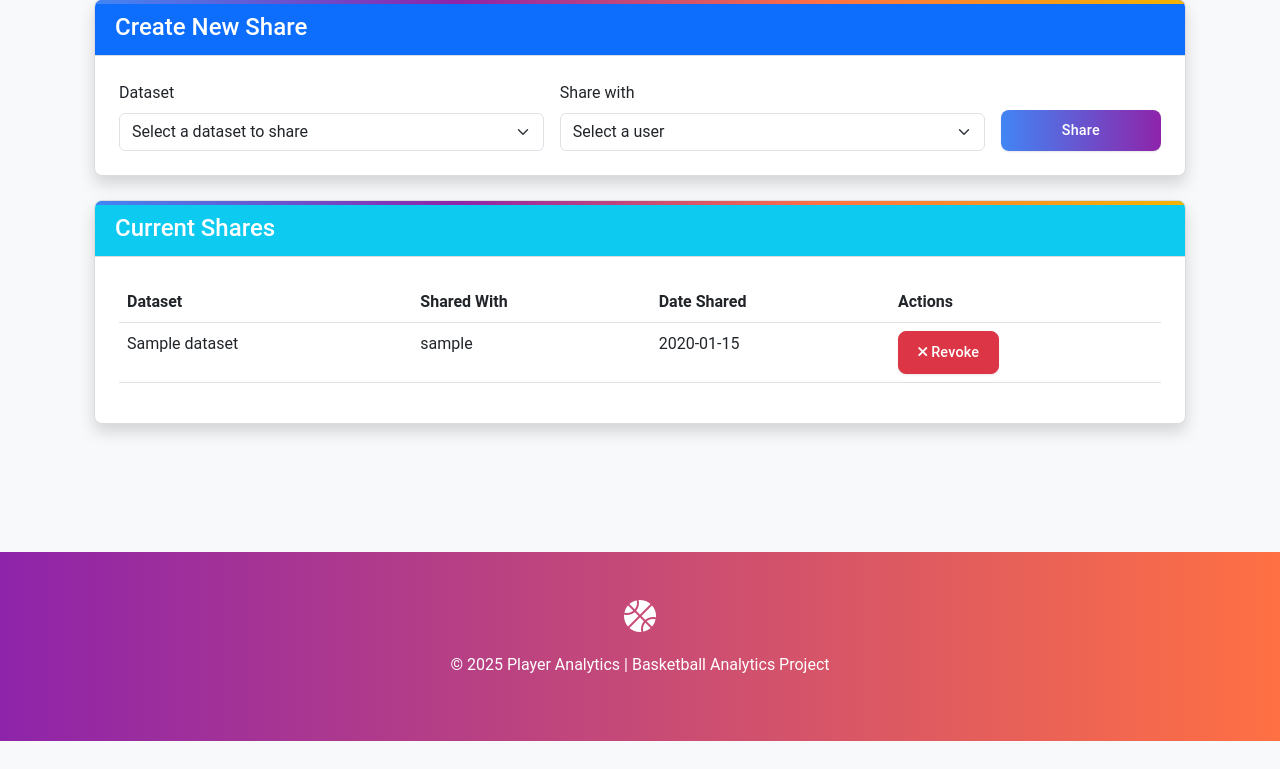
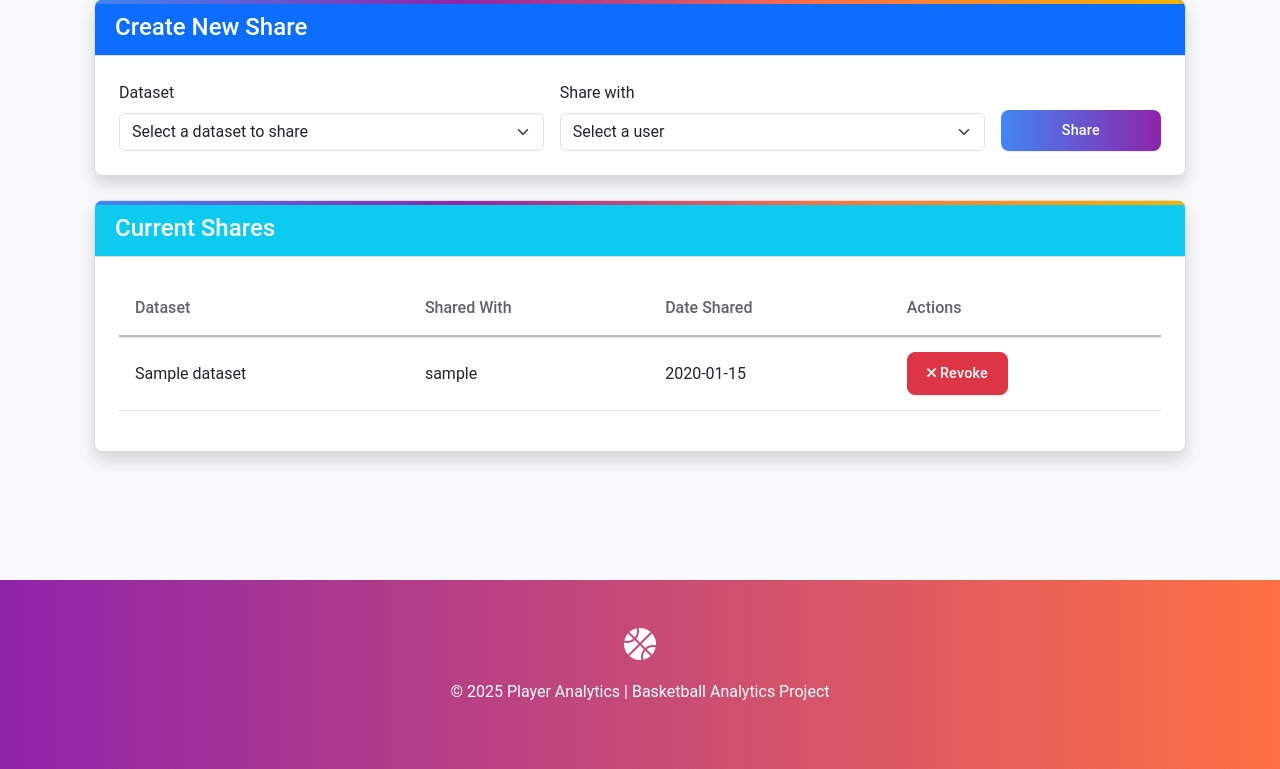
Before and after one commit to ziyusteve/CITS5505-AgileWebDev-GroupProject, a Flask app: page /share/ in a window 1280 px wide. Shown: the part 246-1015 px from the top of the page. Before the commit the page ends 987 px from the top, so only its background shows below. Run offline with Flask 3, Linux system fonts and the light colour scheme; a user stored in the database is signed in; tables that the repository leaves empty hold one stand-in row (values such as "Sample post"); some libraries are stand-ins or nearby versions.

Commit message:
Refine progress bars and table styling for Google Material alignment

```diff
--- a/static/css/style.css
+++ b/static/css/style.css
@@ -137,10 +137,31 @@ h3 { font-size: 1.5rem; }
 /* Tables */
 .table {
     color: #333;
+    border-collapse: separate; /* Allows for border-radius on cells/rows */
+    border-spacing: 0;
+    width: 100%;
+}
+
+.table th,
+.table td {
+    padding: 0.9rem 1rem; /* Adjusted padding */
+    vertical-align: middle;
+    border-top: 1px solid #e0e0e0; /* Lighter border */
+}
+
+.table thead th {
+    border-top: none;
+    border-bottom: 2px solid #bdbdbd; /* Stronger header border */
+    font-weight: 500;
+    color: #5f6368;
+}
+
+.table-hover tbody tr {
+    transition: background-color 0.2s ease; /* Smooth transition */
 }
 
 .table-hover tbody tr:hover {
-    background-color: rgba(66, 133, 244, 0.05); /* Light blue hover */
+    background-color: #f5f5f5; /* Slightly darker gray hover */
 }
 
 /* Gemini themed forms */
@@ -277,32 +298,23 @@ h3 { font-size: 1.5rem; }
 
 /* Tech-themed progress bars - Gemini Style */
 .tech-progress {
-    height: 8px;
-    border-radius: 4px;
+    height: 6px; /* Slightly thinner */
+    border-radius: 3px;
     background-color: #e8eaed; /* Lighter gray background */
     margin-bottom: 1rem;
 }
 
 .tech-progress-bar {
     height: 100%;
-    border-radius: 4px;
+    border-radius: 3px;
     /* Using the multi-color gradient */
     background: linear-gradient(90deg, #4285F4, #8E24AA, #FF7043, #F4B400); /* Match card gradient */
     position: relative;
-    transition: width 1s ease;
+    transition: width 0.6s cubic-bezier(0.4, 0, 0.2, 1); /* Smoother transition */
 }
 
 .tech-progress-bar::after {
-    content: '';
-    position: absolute;
-    right: 0;
-    top: -4px;
-    width: 16px;
-    height: 16px;
-    border-radius: 50%;
-    background: #4285F4; /* Blue indicator */
-    border: 2px solid white;
-    box-shadow: 0 2px 5px rgba(0,0,0,0.2);
+    content: none; /* Remove the circular indicator */
 }
 
 /* Skill icons - General Style */
```
